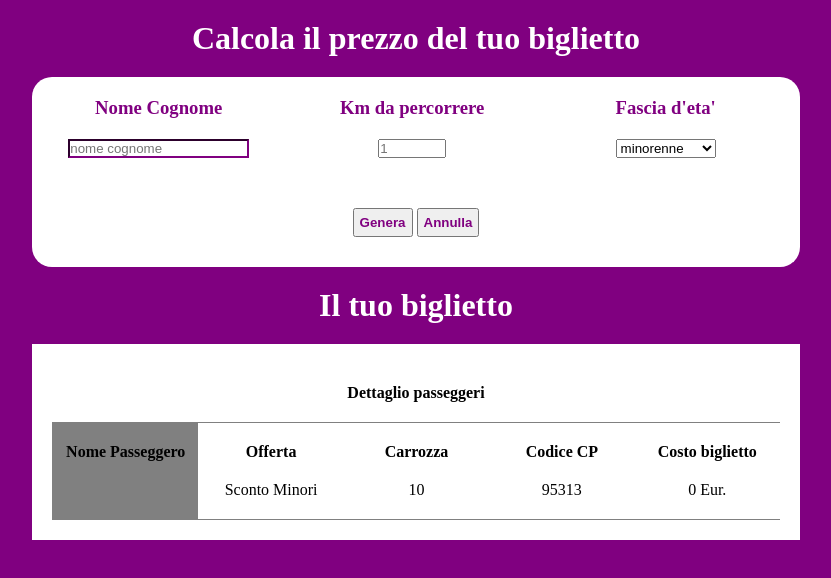
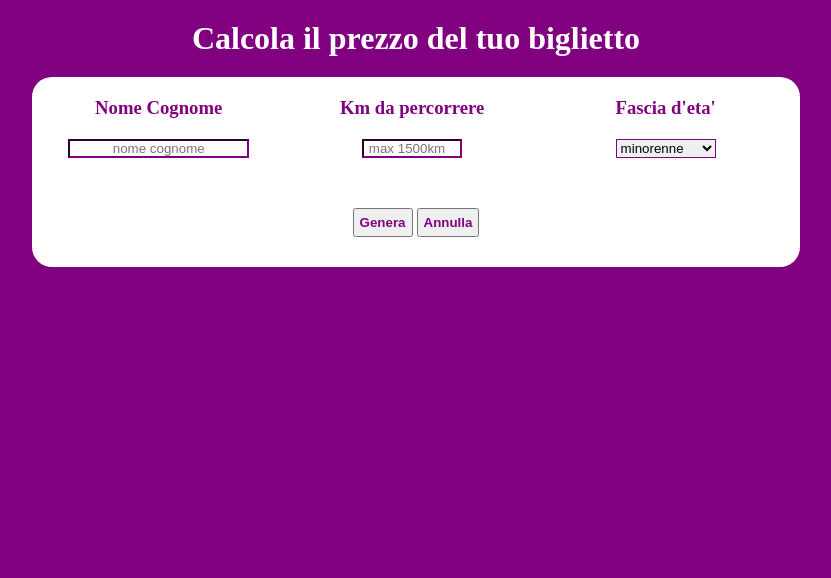
Before and after one commit to alessiopretelli/js-biglietto-treno-form, a plain HTML site: page index.html in a window 1280 px wide. Both pictures are taken after a click on the button "Genera". Shown: the whole page, without its empty margins (224-1055 px from the left). Drawn offline with Linux system fonts and the light colour scheme.

Commit message:
miglioramento

```diff
--- a/css/style.css
+++ b/css/style.css
@@ -12,7 +12,19 @@ body {
 
 
 #text {
+    text-align: center;
     margin-bottom: 20px;
+    border-color: purple;
+}
+
+
+#km {
+    text-align: end;
+    border-color: purple;
+    width: 100px;
+}
+
+#age {
     border-color: purple;
 }
 
@@ -20,6 +32,11 @@ body {
     font-weight: 600;
 }
 
+
+#dett_pass {
+    text-align: start;
+    margin: 5px 0;
+}
 
 #display_disappear {
     display: none;
--- a/index.html
+++ b/index.html
@@ -16,7 +16,7 @@
         </div>
         <div class="item">
             <h3>Km da percorrere</h3>
-            <input id="km" type="number" min="1" max="1000" placeholder="1">
+            <input id="km" type="number" min="1" max="1000" placeholder="max 1500km">
         </div>
         <div class="item">
             <h3>Fascia d'eta'</h3>
@@ -34,7 +34,7 @@
     <div id="display_disappear">
         <h1>Il tuo biglietto</h1>
         <div class="biglietto">
-            <h4>Dettaglio passeggeri</h4>
+            <h4 id="dett_pass">Dettagli passeggero</h4>
             <div class="biglietto_datas">
                 <div class="data_name">
                     <h4>Nome Passeggero</h4>
--- a/js/main.js
+++ b/js/main.js
@@ -6,8 +6,6 @@ genera.addEventListener("click",
 
 
         costante = 0.21;
-        appear = document.getElementById("display_disappear");
-        appear.style.display = "block";
         nome = document.getElementById("text").value;
         document.getElementById("nome").innerHTML = nome;
         eta = document.getElementById("age").value;
@@ -17,6 +15,12 @@ genera.addEventListener("click",
         document.getElementById("carrozza_num").innerHTML = (Math.floor(Math.random() * 10) + 1);
         document.getElementById("cp").innerHTML = (Math.floor(Math.random() * 10000) + 90000);
 
+        if ((!document.getElementById("text").value) || (!document.getElementById("km").value) || (document.getElementById("km").value > 1500)) {
+            alert("Prego, inserire tutti i dati, o i dati corretti, per proseguire con il calcolo del costo del biglietto.");
+
+        } else {
+            appear = document.getElementById("display_disappear");
+            appear.style.display = "block";
 
             if (eta == "underage") {
                 costo = chilometri * costante;
@@ -41,6 +45,8 @@ genera.addEventListener("click",
                 document.getElementById("sconto").innerHTML = "Null";
 
             }
+
+        }
     }
 
 );
```
Lines whose indentation alone changed are shown as unchanged.
